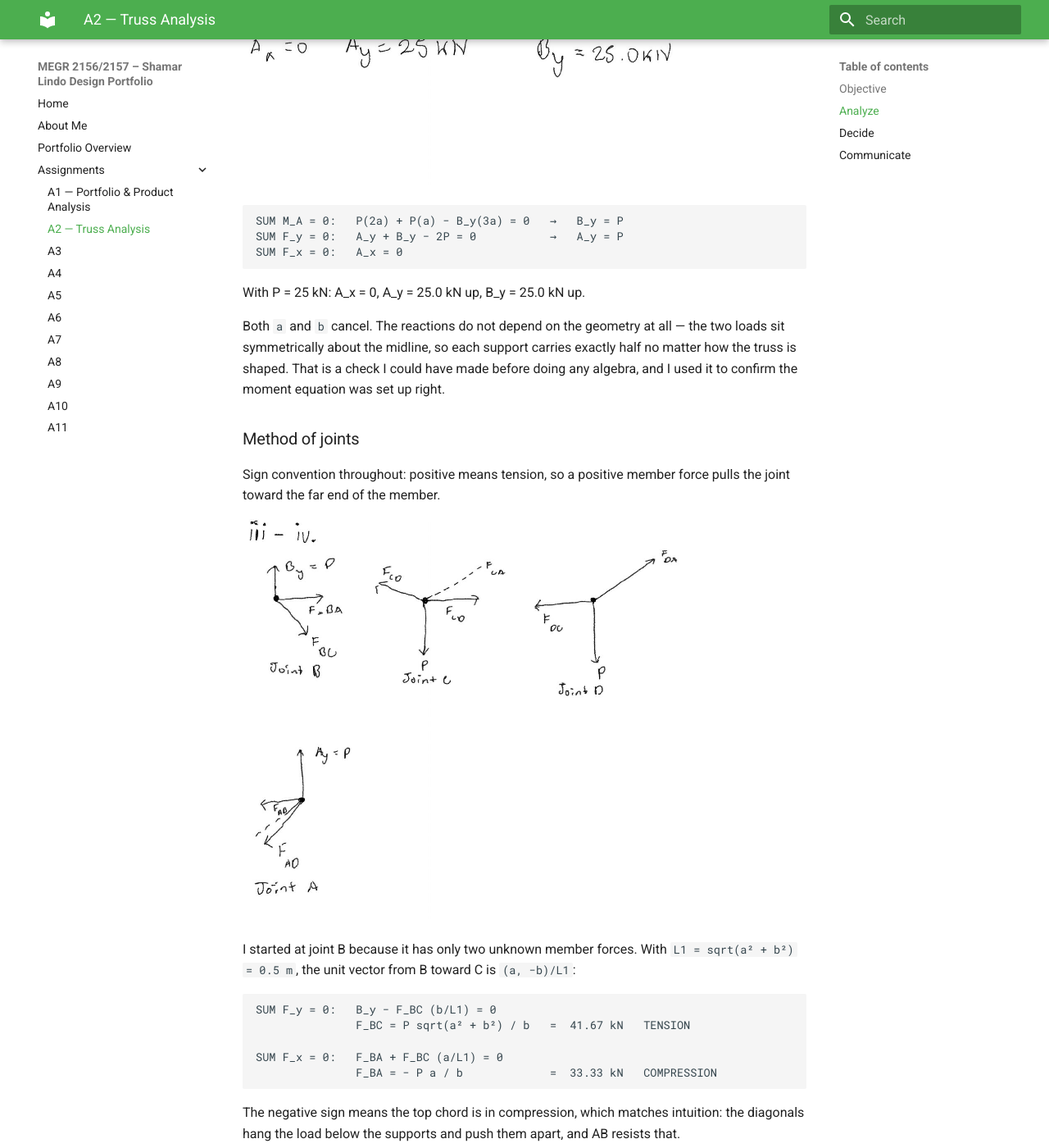
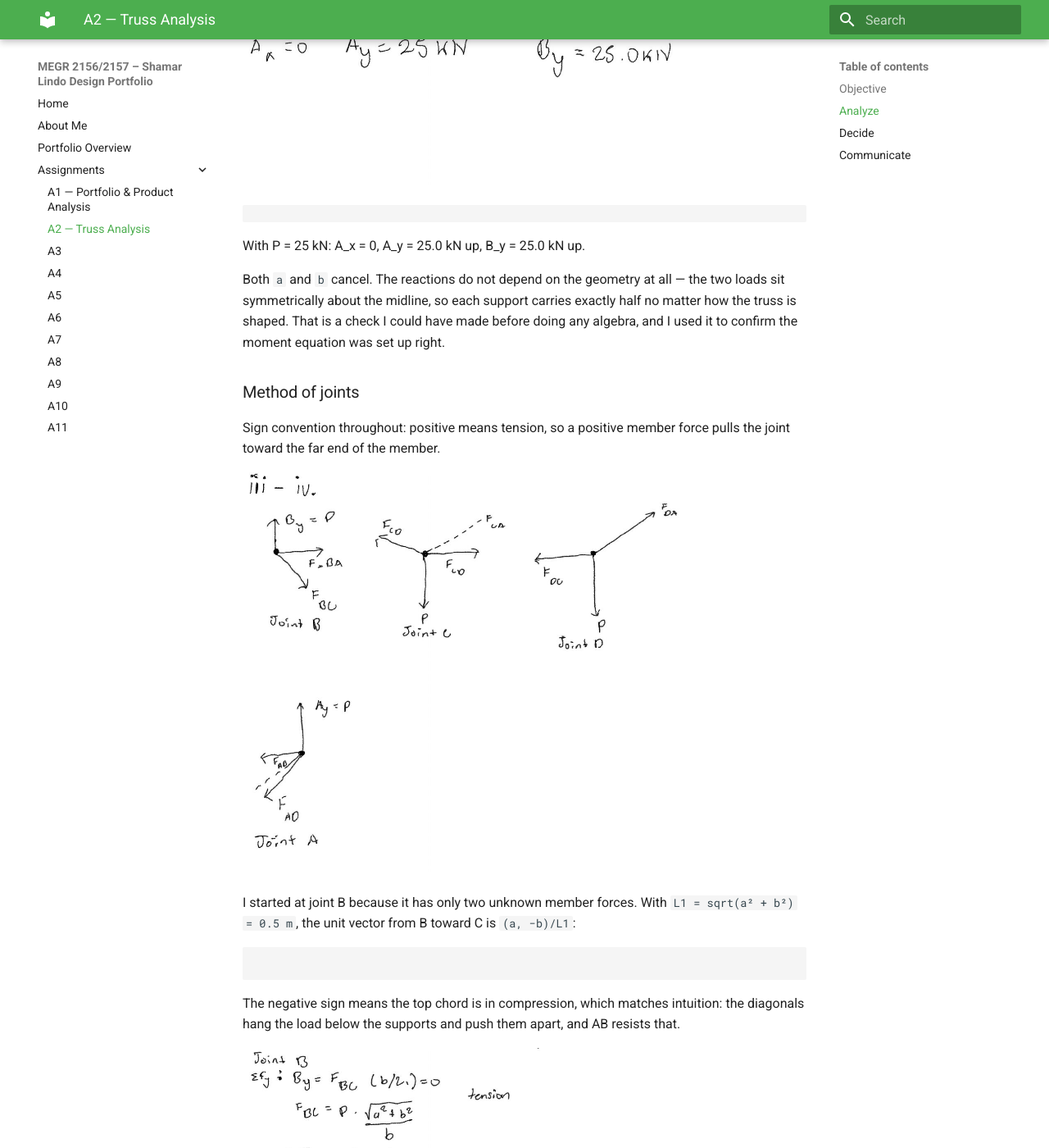
Before and after one commit to shamardlindo1/-megr2157-portfolio, an MkDocs documentation site: the page built from docs/assignments/A02/index.md, in a window 1280 px wide and 1400 px high, scrolled down 2034 px. Shown: the whole window at 82% size. Built offline with MkDocs 1.6.1 and Material for MkDocs 9.7.7, drawn with Linux system fonts in a browser that asks for light colours.

Commit message:
Update index.md

````diff
--- a/docs/assignments/A02/index.md
+++ b/docs/assignments/A02/index.md
@@ -54,9 +54,6 @@ drop out of the equation.
 ![Handwritten reaction calculations: moments about A, then vertical and horizontal equilibrium](img/p02.jpg)
 
 ```
-SUM M_A = 0:   P(2a) + P(a) − B_y(3a) = 0   →   B_y = P
-SUM F_y = 0:   A_y + B_y − 2P = 0           →   A_y = P
-SUM F_x = 0:   A_x = 0
 ```
 
 With P = 25 kN: A_x = 0, A_y = 25.0 kN up, B_y = 25.0 kN up.
@@ -77,11 +74,7 @@ I started at joint B because it has only two unknown member forces. With
 `L1 = sqrt(a² + b²) = 0.5 m`, the unit vector from B toward C is `(a, −b)/L1`:
 
 ```
-SUM F_y = 0:   B_y − F_BC (b/L1) = 0
-               F_BC = P sqrt(a² + b²) / b   =  41.67 kN   TENSION
 
-SUM F_x = 0:   F_BA + F_BC (a/L1) = 0
-               F_BA = − P a / b             =  33.33 kN   COMPRESSION
 ```
 
 The negative sign means the top chord is in compression, which matches intuition: the
````
